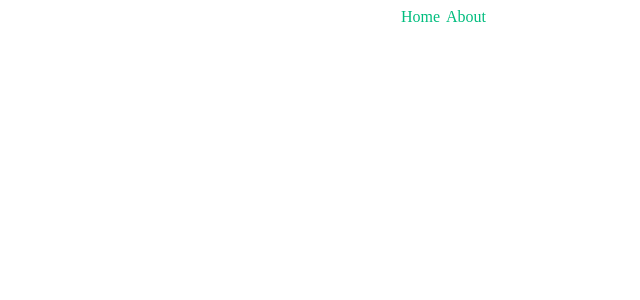
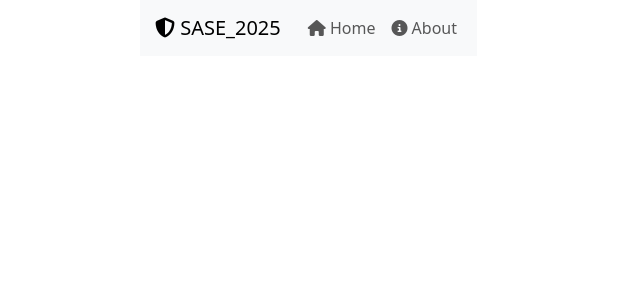
Before and after one commit to FoxyCCA/vue-sase-2025, a Vue app: page /flight/1 in a window 1280 px wide. Before the commit this address had no page. Shown: the top 300 px of the page, without its empty margins (151-791 px from the left). Built offline with nearby package versions, Linux system fonts and the light colour scheme; the HTML template or start-up script is replaced by a standard one.

Commit message:
Added navabar and service

```diff
--- a/src/App.vue
+++ b/src/App.vue
@@ -1,15 +1,34 @@
 <script setup lang="ts">
+import { RouterLink, RouterView } from 'vue-router'
 </script>
 
 <template>
-  <header>
-    <div>
-      <nav>
-        <RouterLink to="/">Home</RouterLink>
-        <RouterLink to="/about">About</RouterLink>
-      </nav>
-    </div>
-  </header>
-
-  <RouterView />
+  <div class="container">
+    <nav class="navbar navbar-expand-lg bg-body-tertiary">
+      <div class="container">
+        <RouterLink class="navbar-brand" to="/">
+          <i class="fa-solid fa-shield-halved"></i> SASE_2025
+        </RouterLink>
+        <button class="navbar-toggler" type="button" data-bs-toggle="collapse" data-bs-target="#navbarSupportedContent"
+          aria-controls="navbarSupportedContent" aria-expanded="false" aria-label="Toggle navigation">
+          <span class="navbar-toggler-icon"></span>
+        </button>
+        <div class="collapse navbar-collapse" id="navbarSupportedContent">
+          <ul class="navbar-nav me-auto mb-2 mb-lg-0">
+            <li class="nav-item">
+              <RouterLink class="nav-link" to="/">
+                <i class="fa-solid fa-house"></i> Home
+              </RouterLink>
+            </li>
+            <li class="nav-item">
+              <RouterLink class="nav-link" to="/about">
+               <i class="fa-solid fa-circle-info"></i> About
+              </RouterLink>
+            </li>
+          </ul>
+        </div>
+      </div>
+    </nav>
+    <RouterView />
+  </div>
 </template>
--- a/src/main.ts
+++ b/src/main.ts
@@ -1,4 +1,7 @@
 import './assets/main.css'
+import '@fortawesome/fontawesome-free/css/all.min.css'
+import 'bootstrap/dist/css/bootstrap.min.css'
+import 'bootstrap/dist/js/bootstrap.bundle.min.js'
 
 import { createApp } from 'vue'
 import App from './App.vue'
--- /dev/null
+++ b/src/services/flight.service.ts
@@ -0,0 +1,27 @@
+import type { FlightModel } from "@/models/flight.model";
+import axios from "axios";
+
+const client = axios.create({
+    baseURL: 'https://flight.pequla.com/api',
+    timeout: 5000,
+    headers:{
+        'Accept': 'aapplication/json',
+        'X-Name': 'SASE2025'
+    },
+    validateStatus: (status: number) => {
+        return status === 200
+    }
+})
+
+export class FlightService {
+    static async getFlights(){
+        return await client.request<FlightModel[]>({
+            url: '/flight/list',
+            method: 'get',
+            params: {
+                type: 'departure'
+            }
+        })
+
+    }
+}
--- a/src/views/HomeView.vue
+++ b/src/views/HomeView.vue
@@ -1,5 +1,16 @@
+
 <script setup lang="ts">
+import type { FlightModel } from '@/models/flight.model';
+import { FlightService } from '@/services/flight.service';
+import { ref } from 'vue';
+
+const flights = ref<FlightModel[]>()
+FlightService.getFlights()
+  .then(rsp => flights.value = rsp.data)
 </script>
 
 <template>
+    <ul>
+        <li v-for="f of flights" :key="f.id">{{ f.destination}} {{ f.flightNumber }} {{ f.plane }}</li>
+    </ul>
 </template>
```
Also changed, not shown: src/models/flight.model.ts (added, +17 -0 lines).
